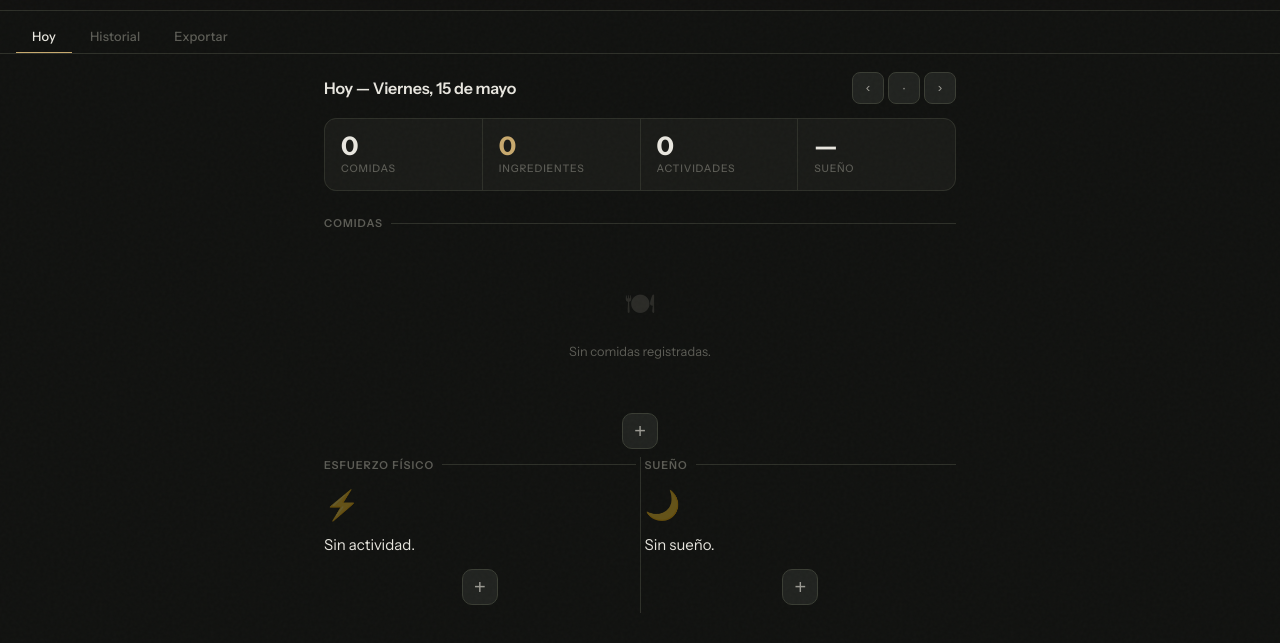
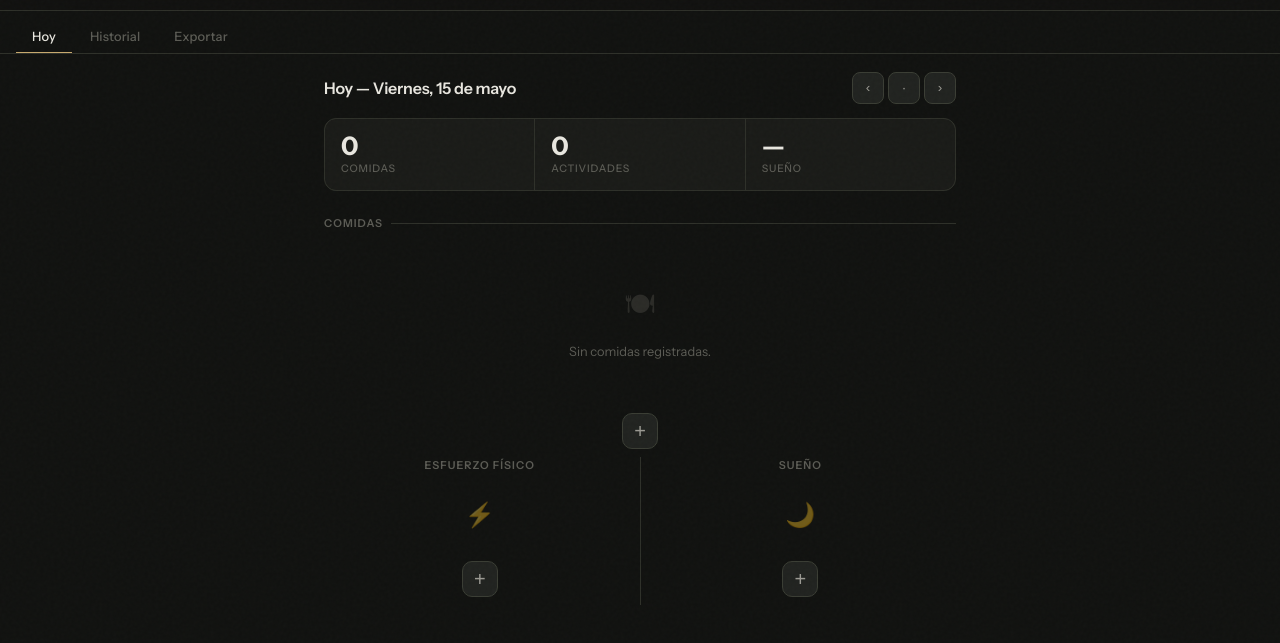
Before and after one commit to xII1rst/NutriLog, a plain HTML site: page index.html in a window 1280 px wide. Shown: the part 45-688 px from the top of the page. Drawn offline with Linux system fonts and the light colour scheme.

Commit message:
Add files via upload

```diff
--- a/index.html
+++ b/index.html
@@ -80,10 +80,6 @@
       <div class="stat-cell">
         <div class="stat-n"      id="s-meals">0</div>
         <div class="stat-l">Comidas</div>
-      </div>
-      <div class="stat-cell">
-        <div class="stat-n gold" id="s-ings">0</div>
-        <div class="stat-l">Ingredientes</div>
       </div>
       <div class="stat-cell">
         <div class="stat-n"      id="s-acts">0</div>
--- a/nutrilog.css
+++ b/nutrilog.css
@@ -292,6 +292,26 @@ main {
 }
 
 .section-spacer { height: 24px; }
+
+/* En columnas del layout T: header centrado, sin línea lateral */
+.bottom-col .section-hd {
+  justify-content: center;
+  margin-bottom: 8px;
+}
+.bottom-col .section-hd::after {
+  display: none;
+}
+
+/* empty-col: ícono centrado, sin texto */
+.empty-col {
+  display: flex;
+  justify-content: center;
+  padding: 16px 0 8px;
+}
+.empty-col .empty-icon {
+  font-size: 1.5rem;
+  opacity: 0.4;
+}
 
 /* ── CARDS ──────────────────────────────────────────────── */
 .card {
--- a/nutrilog.js
+++ b/nutrilog.js
@@ -113,7 +113,6 @@ function renderHoy() {
   const totalIngredientes = day.meals.reduce((acc, m) => acc + m.ingredients.length, 0);
 
   document.getElementById('s-meals').textContent = day.meals.length;
-  document.getElementById('s-ings').textContent  = totalIngredientes;
   document.getElementById('s-acts').textContent  = day.activities.length;
 
   // Sueño: calcular horas que tocan este día
@@ -132,12 +131,12 @@ function renderHoy() {
   const actsList = document.getElementById('acts-list');
   actsList.innerHTML = sortedActs.length
     ? sortedActs.map((a, i) => actCard(a, i, curDate, day.activities)).join('')
-    : `<div class="empty-col"><div class="empty-icon">⚡</div>Sin actividad.</div>`;
+    : `<div class="empty-col"><div class="empty-icon">⚡</div></div>`;
   actsList.insertAdjacentHTML('beforeend', `<button class="add-inline" onclick="openActModal()">+</button>`);
 
   const sleepList = document.getElementById('sleep-list');
   const sleepCards = sleepEntries.map(e => sleepCard(e.record, e.isSecondaryDay, curDate, e.originKey)).join('');
-  sleepList.innerHTML = sleepCards || `<div class="empty-col"><div class="empty-icon">🌙</div>Sin sueño.</div>`;
+  sleepList.innerHTML = sleepCards || `<div class="empty-col"><div class="empty-icon">🌙</div></div>`;
   sleepList.insertAdjacentHTML('beforeend', `<button class="add-inline" onclick="openSleepModal()">+</button>`);
 }
 
```
